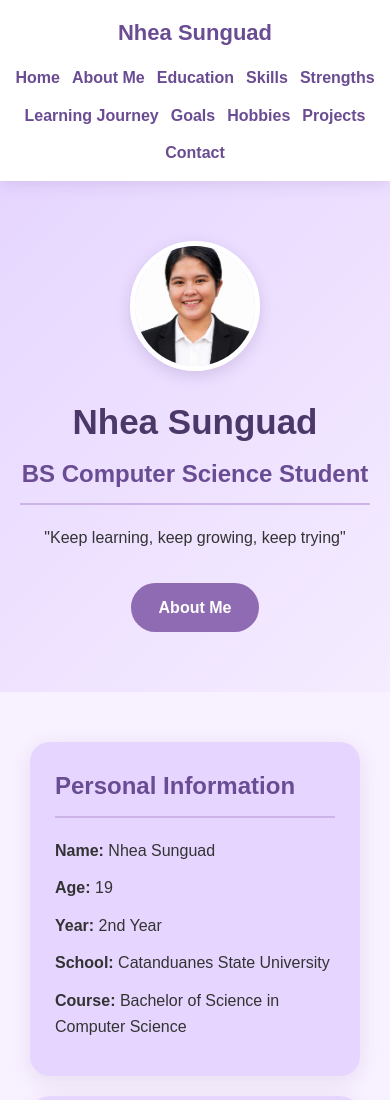
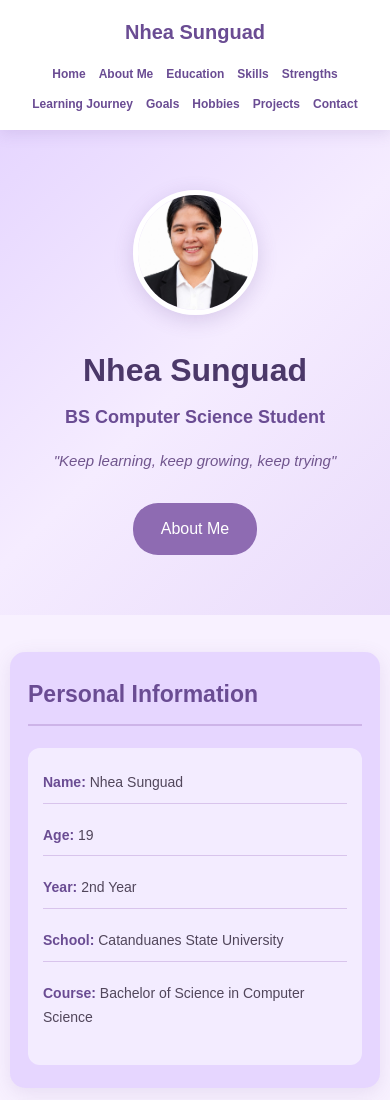
Before and after one commit to nheasunguad/nheasunguad.github.io, a plain HTML site: page index.html in a window 390 px wide. Shown: the top 1100 px of the page. Drawn offline with Linux system fonts and the light colour scheme.

Commit message:
Update style.css

```diff
--- a/style.css
+++ b/style.css
@@ -1,4 +1,3 @@
-
 /* =========================
    GENERAL
 ========================= */
@@ -11,19 +10,17 @@
 
 html {
     scroll-behavior: smooth;
+    scroll-padding-top: 90px;
 }
 
 body {
     font-family: Arial, sans-serif;
     background-color: #f8f1ff;
     color: #333;
-    line-height: 1.6;
-
-    /* Page fade transition */
-    animation: pageFade 1s ease-in-out;
+    line-height: 1.7;
+    animation: pageFade 0.8s ease-in-out;
 }
 
-/* Page fade animation */
 @keyframes pageFade {
     from {
         opacity: 0;
@@ -47,8 +44,7 @@ nav {
     justify-content: space-between;
     align-items: center;
 
-    padding: 18px 8%;
-
+    padding: 18px 6%;
     background-color: white;
 
     box-shadow: 0 3px 15px rgba(106, 76, 147, 0.15);
@@ -60,16 +56,21 @@ nav {
     font-size: 22px;
     font-weight: bold;
     color: #6A4C93;
+    white-space: nowrap;
 }
 
 .nav-links {
     display: flex;
-    gap: 25px;
+    align-items: center;
+    flex-wrap: wrap;
+    justify-content: center;
+    gap: 12px 20px;
 }
 
 .nav-links a {
     text-decoration: none;
     color: #6A4C93;
+    font-size: 14px;
     font-weight: bold;
 
     transition: color 0.3s ease,
@@ -83,58 +84,100 @@ nav {
 
 
 /* =========================
-   HEADER / HOME
+   HOME SECTION
 ========================= */
 
-header {
+.home {
     text-align: center;
     padding: 80px 20px;
 
     background: linear-gradient(
         135deg,
         #E6D6FF,
-        #F5ECFF
+        #F5ECFF,
+        #EADCFB
     );
-
-    color: #333;
 
     animation: slideDown 1s ease;
 }
 
-header img {
-    width: 130px !important;
-    height: 130px !important;
-    max-width: 130px !important;
-    max-height: 130px !important;
+.home-content {
+    max-width: 750px;
+    margin: auto;
+}
 
+.profile img {
+    width: 150px;
+    height: 150px;
     object-fit: cover;
 
     border-radius: 50%;
-
     border: 5px solid white;
 
-    box-shadow:
-        0 5px 15px rgba(106, 76, 147, 0.20);
+    box-shadow: 0 5px 20px rgba(106, 76, 147, 0.2);
 
-    margin-bottom: 15px;
+    margin-bottom: 20px;
+
+    transition: transform 0.4s ease,
+                box-shadow 0.4s ease;
 
     animation: imageFade 1.2s ease;
 }
 
-header h1 {
-    font-size: 45px;
+.profile img:hover {
+    transform: scale(1.06);
+    box-shadow: 0 8px 25px rgba(106, 76, 147, 0.3);
+}
+
+.home h1 {
+    font-size: 42px;
     color: #4B3869;
     margin-bottom: 5px;
 }
 
-header > p {
-    font-size: 20px;
+.home h2 {
+    font-size: 21px;
     color: #6A4C93;
-    margin: 8px 0;
+    border: none;
+    margin-bottom: 10px;
 }
 
-header strong {
-    color: #5B3D7A;
+.motto {
+    font-size: 17px;
+    font-style: italic;
+    color: #70558D;
+    margin: 15px 0;
+}
+
+
+/* =========================
+   BUTTON
+========================= */
+
+.button {
+    display: inline-block;
+
+    margin-top: 15px;
+    padding: 12px 28px;
+
+    background-color: #8E6BB2;
+    color: white;
+
+    border-radius: 25px;
+    text-decoration: none;
+
+    transition: background-color 0.3s ease,
+                transform 0.3s ease,
+                box-shadow 0.3s ease;
+}
+
+.button:hover {
+    background-color: #6A4C93;
+    color: white;
+
+    transform: translateY(-4px);
+
+    box-shadow: 0 6px 15px rgba(106, 76, 147, 0.25);
 }
 
 
@@ -143,7 +186,7 @@ header strong {
 ========================= */
 
 main {
-    padding: 30px 20px;
+    padding: 25px 20px;
 }
 
 
@@ -152,49 +195,33 @@ main {
 ========================= */
 
 section {
-    background-color: #E6D6FF;
-
-    margin: 30px auto;
-
+    max-width: 950px;
+    margin: 35px auto;
     padding: 35px;
-
-    max-width: 900px;
 
     border-radius: 20px;
 
-    box-shadow:
-        0 5px 20px rgba(106, 76, 147, 0.12);
+    box-shadow: 0 5px 20px rgba(106, 76, 147, 0.12);
 
-    transition: transform 0.4s ease,
-                box-shadow 0.4s ease;
+    transition: transform 0.35s ease,
+                box-shadow 0.35s ease;
 
-    animation: slideUp 0.9s ease both;
+    animation: slideUp 0.8s ease both;
 }
 
 section:hover {
-    transform: translateY(-5px);
-
-    box-shadow:
-        0 8px 25px rgba(106, 76, 147, 0.18);
+    box-shadow: 0 9px 25px rgba(106, 76, 147, 0.18);
 }
 
-
-/* =========================
-   SECTION COLORS
-========================= */
-
 .personal-info,
+.education,
 .about-me,
+.skills,
+.strengths,
+.learning,
 .goals,
-.skills,
-.hobbies {
-    background-color: #E6D6FF;
-}
-
-.projects {
-    background-color: #EDE2FA;
-}
-
+.hobbies,
+.projects,
 .contact {
     background-color: #E6D6FF;
 }
@@ -204,13 +231,11 @@ section:hover {
    HEADINGS
 ========================= */
 
-h2 {
+section h2 {
     color: #6A4C93;
-
     font-size: 28px;
 
-    margin-bottom: 20px;
-
+    margin-bottom: 22px;
     padding-bottom: 10px;
 
     border-bottom: 2px solid #CDB4E8;
@@ -218,7 +243,6 @@ h2 {
 
 h3 {
     color: #6A4C93;
-
     margin-bottom: 10px;
 }
 
@@ -229,19 +253,38 @@ h3 {
 
 p {
     margin-bottom: 12px;
+    color: #51465B;
 }
 
-li {
-    margin: 8px;
+.about-me p,
+.learning p,
+.hobbies p {
+    line-height: 1.9;
 }
 
 
 /* =========================
-   LISTS
+   PERSONAL INFORMATION
 ========================= */
 
-ul {
-    padding-left: 20px;
+.info-list {
+    background-color: rgba(255, 255, 255, 0.55);
+
+    padding: 20px;
+    border-radius: 12px;
+}
+
+.info-list p {
+    padding: 8px 0;
+    border-bottom: 1px solid #D8C4EC;
+}
+
+.info-list p:last-child {
+    border-bottom: none;
+}
+
+.info-list strong {
+    color: #6A4C93;
 }
 
 
@@ -252,40 +295,109 @@ ul {
 .cards {
     display: grid;
 
-    grid-template-columns:
-        repeat(auto-fit, minmax(220px, 1fr));
+    grid-template-columns: repeat(
+        auto-fit,
+        minmax(220px, 1fr)
+    );
 
-    gap: 20px;
+    gap: 22px;
 }
 
 .card {
-    background-color: rgba(255, 255, 255, 0.65);
+    background-color: rgba(255, 255, 255, 0.7);
 
     padding: 25px;
-
     border-radius: 15px;
 
     border: 1px solid #D5C0E8;
 
-    transition: transform 0.4s ease,
-                box-shadow 0.4s ease;
+    box-shadow: 0 3px 10px rgba(106, 76, 147, 0.06);
+
+    transition: transform 0.35s ease,
+                box-shadow 0.35s ease,
+                background-color 0.35s ease;
 }
 
 .card:hover {
     transform: translateY(-7px);
 
-    box-shadow:
-        0 8px 20px rgba(106, 76, 147, 0.15);
+    background-color: white;
+
+    box-shadow: 0 9px 22px rgba(106, 76, 147, 0.17);
 }
 
 .card h3 {
     color: #704D91;
-
-    margin-bottom: 10px;
+    margin-bottom: 12px;
 }
 
 .card p {
     color: #5D5065;
+    font-size: 15px;
+}
+
+
+/* =========================
+   EDUCATION
+========================= */
+
+.education .card,
+.skills .card,
+.strengths .card,
+.goals .card {
+    min-height: 150px;
+}
+
+
+/* =========================
+   ABOUT ME AND LEARNING
+========================= */
+
+.about-me p,
+.learning p {
+    text-align: justify;
+}
+
+
+/* =========================
+   PROJECTS
+========================= */
+
+.projects .card {
+    border-top: 4px solid #A477C2;
+}
+
+.projects .card h3 {
+    font-size: 18px;
+}
+
+
+/* =========================
+   CONTACT
+========================= */
+
+.contact p {
+    margin: 15px 0;
+    padding: 12px;
+
+    background-color: rgba(255, 255, 255, 0.5);
+    border-radius: 10px;
+}
+
+.contact strong {
+    color: #6A4C93;
+}
+
+.contact a {
+    color: #704D91;
+    font-weight: bold;
+
+    transition: color 0.3s ease;
+}
+
+.contact a:hover {
+    color: #A477C2;
+    text-decoration: underline;
 }
 
 
@@ -294,52 +406,7 @@ ul {
 ========================= */
 
 a {
-    color: #6A4C93;
-
-    font-weight: bold;
-
-    text-decoration: none;
-
     transition: color 0.3s ease;
-}
-
-a:hover {
-    color: #A477C2;
-
-    text-decoration: underline;
-}
-
-
-/* =========================
-   BUTTON
-========================= */
-
-.button {
-    display: inline-block;
-
-    margin-top: 20px;
-
-    padding: 12px 28px;
-
-    background-color: #8E6BB2;
-
-    color: white;
-
-    border-radius: 25px;
-
-    text-decoration: none;
-
-    transition: all 0.3s ease;
-}
-
-.button:hover {
-    background-color: #6A4C93;
-
-    color: white;
-
-    transform: translateY(-4px) scale(1.03);
-
-    text-decoration: none;
 }
 
 
@@ -351,14 +418,15 @@ footer {
     text-align: center;
 
     padding: 25px;
-
     background-color: #D8BFE8;
 
     color: #4B3B57;
+    margin-top: 40px;
+}
 
-    margin-top: 40px;
-
-    animation: pageFade 1.2s ease;
+footer p {
+    margin: 0;
+    color: #4B3B57;
 }
 
 
@@ -366,11 +434,10 @@ footer {
    ANIMATIONS
 ========================= */
 
-/* Slide down animation */
 @keyframes slideDown {
     from {
         opacity: 0;
-        transform: translateY(-30px);
+        transform: translateY(-20px);
     }
 
     to {
@@ -379,11 +446,10 @@ footer {
     }
 }
 
-/* Slide up animation */
 @keyframes slideUp {
     from {
         opacity: 0;
-        transform: translateY(30px);
+        transform: translateY(25px);
     }
 
     to {
@@ -392,11 +458,10 @@ footer {
     }
 }
 
-/* Image fade animation */
 @keyframes imageFade {
     from {
         opacity: 0;
-        transform: scale(0.8);
+        transform: scale(0.85);
     }
 
     to {
@@ -407,68 +472,134 @@ footer {
 
 
 /* =========================
-   MOBILE
+   RESPONSIVE DESIGN
+   TABLETS
 ========================= */
 
-@media (max-width: 700px) {
+@media screen and (max-width: 900px) {
 
     nav {
         flex-direction: column;
-
         gap: 15px;
-
-        padding: 15px;
+        padding: 18px 4%;
     }
 
     .nav-links {
-        flex-wrap: wrap;
-
-        justify-content: center;
-
-        gap: 12px;
+        gap: 12px 16px;
     }
 
-    header {
-        padding: 60px 20px;
-    }
-
-    header img {
-        width: 130px !important;
-        height: 130px !important;
-        max-width: 130px !important;
-        max-height: 130px !important;
-    }
-
-    header h1 {
-        font-size: 35px;
-    }
-
-    header > p {
-        font-size: 17px;
+    .nav-links a {
+        font-size: 13px;
     }
 
     section {
-        margin: 20px 10px;
-
-        padding: 25px;
+        max-width: 100%;
     }
 
-    h2 {
-        font-size: 24px;
-    }
 }
 
 
 /* =========================
-   REDUCED MOTION
+   RESPONSIVE DESIGN
+   MOBILE PHONES
 ========================= */
 
+@media screen and (max-width: 600px) {
+
+    nav {
+        padding: 15px 12px;
+    }
+
+    .logo {
+        font-size: 20px;
+    }
+
+    .nav-links {
+        gap: 10px 13px;
+    }
+
+    .nav-links a {
+        font-size: 12px;
+    }
+
+    .home {
+        padding: 60px 15px;
+    }
+
+    .profile img {
+        width: 125px;
+        height: 125px;
+    }
+
+    .home h1 {
+        font-size: 32px;
+    }
+
+    .home h2 {
+        font-size: 18px;
+    }
+
+    .motto {
+        font-size: 15px;
+    }
+
+    main {
+        padding: 15px 10px;
+    }
+
+    section {
+        margin: 22px auto;
+        padding: 23px 18px;
+        border-radius: 15px;
+    }
+
+    section h2 {
+        font-size: 23px;
+    }
+
+    .cards {
+        grid-template-columns: 1fr;
+        gap: 15px;
+    }
+
+    .card {
+        padding: 20px;
+    }
+
+    .info-list {
+        padding: 15px;
+    }
+
+    .info-list p {
+        font-size: 14px;
+        overflow-wrap: anywhere;
+    }
+
+    footer {
+        padding: 20px 10px;
+    }
+
+}
+
+
+/* =========================
+   ACCESSIBILITY
+========================= */
+
+a:focus-visible {
+    outline: 3px solid #8E6BB2;
+    outline-offset: 4px;
+}
+
 @media (prefers-reduced-motion: reduce) {
+
     *,
     *::before,
     *::after {
+        scroll-behavior: auto !important;
         animation-duration: 0.01ms !important;
+        animation-iteration-count: 1 !important;
         transition-duration: 0.01ms !important;
-        scroll-behavior: auto !important;
     }
+
 }
```
